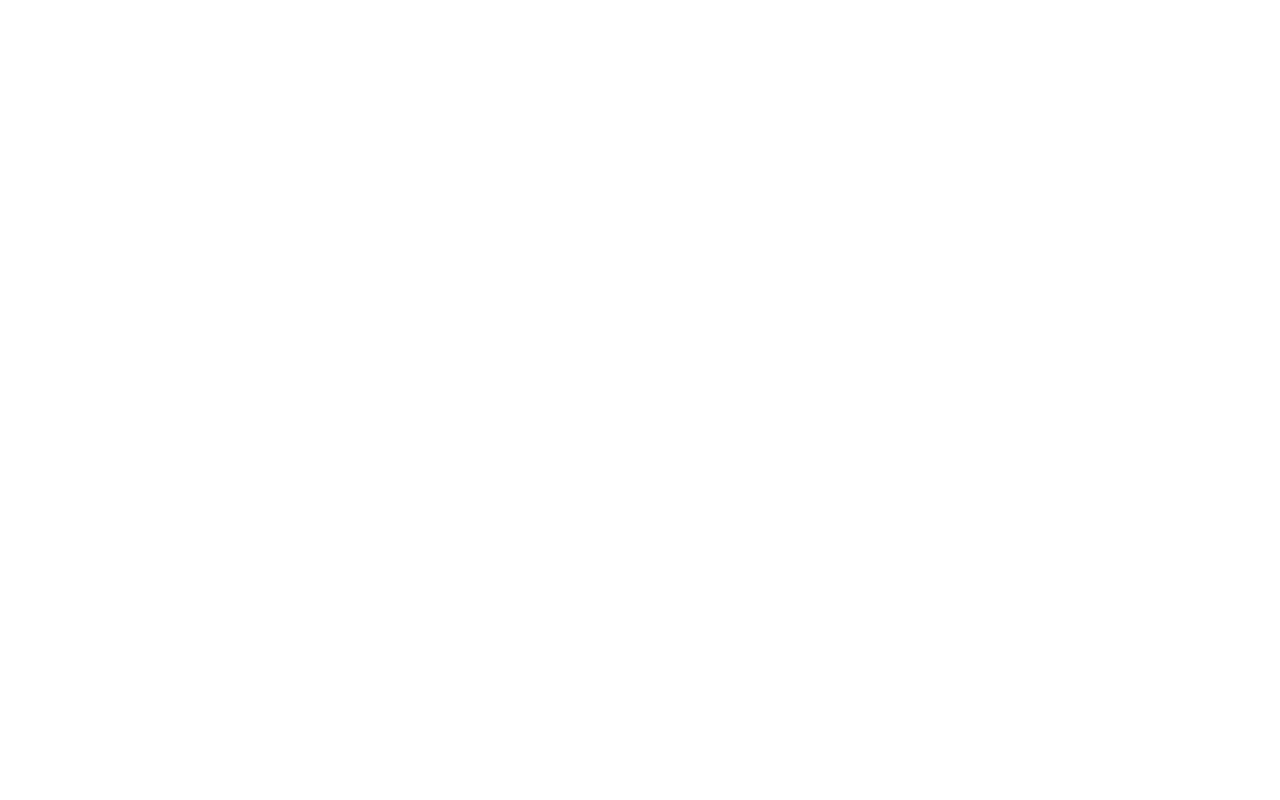
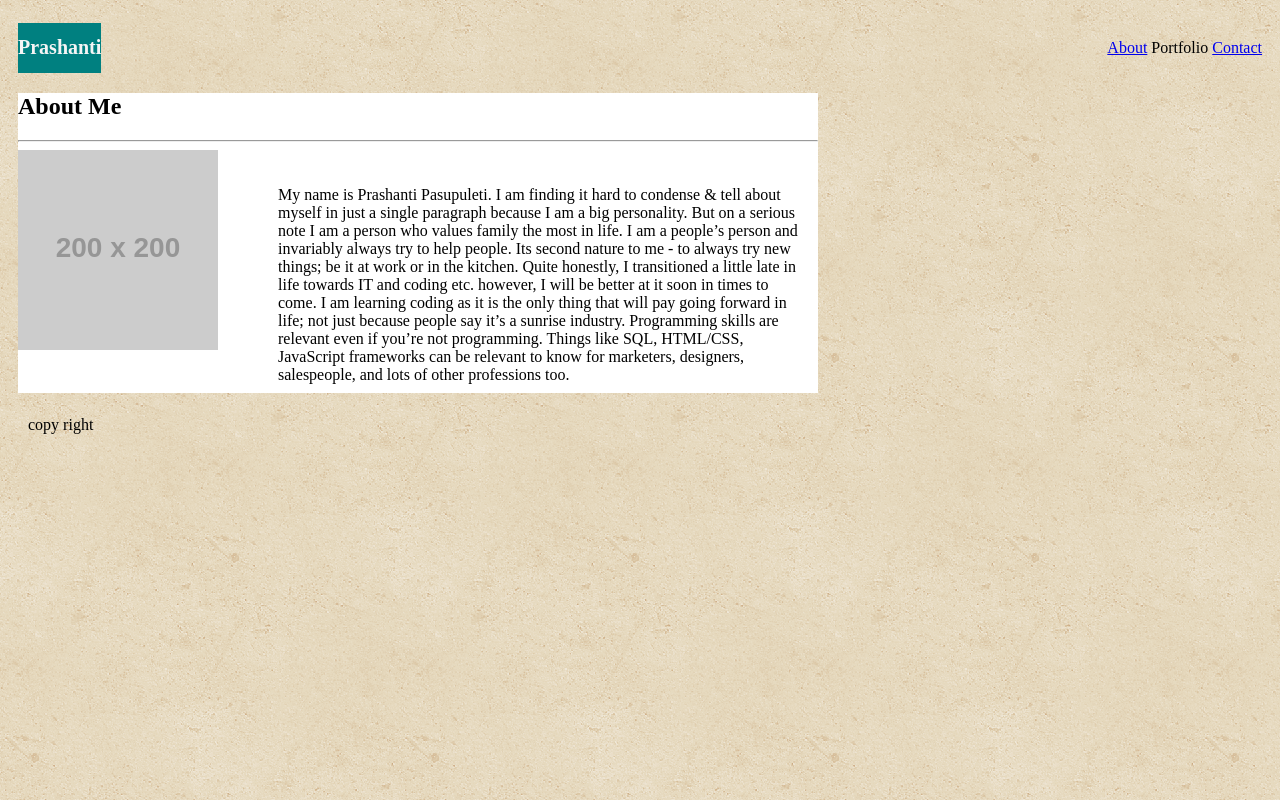
Before and after one commit to prashantip/Basic-Portfolio, a plain HTML site: page index.html in a window 1280 px wide. Drawn offline with Linux system fonts and the light colour scheme; placeholder pictures from the web are drawn by us.

Commit message:
Second Update

```diff
--- /dev/null
+++ b/assest/css/style.css
@@ -0,0 +1,72 @@
+
+*{
+  box-sizing: border-box;
+}
+
+body {
+    background-image: url('../images/vintage-concrete/vintage-concrete/vintage-concrete.png')
+}
+
+
+body { background-color:#ffffff;
+font-family: 'Times New Roman', Times, serif;
+padding: 15px 10px 15px 10px
+
+}
+
+header
+{ color: whitesmoke;
+   background-color: teal;
+    font-size: 10px;
+    font : bold;
+    float: left;
+}
+
+.menu {
+  list-style-type: none;
+background-color: none;
+overflow: hidden;}
+
+nav
+  {float: right;}
+
+ul a :hover
+{background-color: none;}
+
+
+  .box
+  { max-width: 960px;
+    margin-left: auto;
+    margin-right: auto;
+    padding-left: 10px;
+    padding-right: 10px
+}
+
+
+
+
+      .content
+      {background-color: #ffffff;
+        border-color: #dddddd;
+       width: 800px;
+        padding-bottom: 12px;
+        margin-top: 0%;
+        margin-bottom: 0%;
+        height: 300px;
+      }
+
+
+     Article{
+        float: right;
+        padding: 20px;
+        width: 70%;
+        height: 300px
+      }
+
+    .footer{
+      position: fixed;
+        color:whitesmoke#000;
+        background-color:none;
+        padding: 10px;
+        text-align: center;
+    }
--- /dev/null
+++ b/assest/css/style1.css
@@ -0,0 +1,28 @@
+*{
+    box-sizing: border-box;
+
+}
+
+body {
+    font-family: Georgia, 'Times New Roman', Times, serif;
+
+}
+
+
+.Name{
+background-color: teal;
+padding: 10px;
+text-align: left;
+font-size: 15px;
+color: white
+
+}
+.topnav a.active{
+    background-color: none;
+}
+
+.topnav a
+ { overflow: hidden;
+    float: right;
+    text-decoration: none;
+}
--- /dev/null
+++ b/assest/css/stylecontact.css
@@ -0,0 +1,70 @@
+
+*{
+    box-sizing: border-box;
+  }
+
+  body {
+      background-image: url('../images/vintage-concrete/vintage-concrete/vintage-concrete.png')
+  }
+
+
+  body { background-color:#ffffff;
+  font-family: 'Times New Roman', Times, serif;
+  padding: 15px 10px 15px 10px
+
+  }
+
+  header
+  { color: whitesmoke;
+     background-color: teal;
+      font-size: 10px;
+      font : bold;
+      float: left;
+  }
+  .menu {
+    list-style-type: none;
+  background-color: none;
+  overflow: hidden;}
+
+  nav
+    {float: right;}
+
+  ul a :hover
+  {background-color: none;}
+
+
+    .box
+    { max-width: 960px;
+      margin-left: 100px;
+      margin-right: 100px;
+      padding-left: 10px;
+      padding-right: 10px
+  }
+  .content
+      {background-color: #ffffff;
+        border-color: #dddddd;
+       width: 700px;
+        padding-bottom: 12px;
+        margin-top: 0%;
+        margin-bottom: 0%;
+        height: 500px;
+        align-self: auto;
+                }
+
+h2{
+    color: teal;
+}
+
+input{
+    align-items: flex-end;
+
+}
+p{
+    padding-right: 20px;
+}
+
+footer {
+    width: 100%;
+    background-color: #dddddd;
+
+}
--- /dev/null
+++ b/assest/css/styleportfolio.css
@@ -0,0 +1,55 @@
+*{
+    box-sizing: border-box;
+  }
+
+  body {
+      background-image: url('../images/vintage-concrete/vintage-concrete/vintage-concrete.png')
+  }
+
+
+  body { background-color:#ffffff;
+  font-family: 'Times New Roman', Times, serif;
+  padding: 15px 10px 15px 10px
+
+  }
+
+  header
+  { color: whitesmoke;
+     background-color: teal;
+      font-size: 10px;
+      font : bold;
+      float: left;
+  }
+  .menu {
+    list-style-type: none;
+  background-color: none;
+  overflow: hidden;}
+
+  nav
+    {float: right;}
+
+  ul a :hover
+  {background-color: none;}
+
+
+    .box
+    { max-width: 960px;
+      margin-left: 100px;
+      margin-right: 100px;
+      padding-left: 10px;
+      padding-right: 10px
+  }
+  .content
+      {background-color: #ffffff;
+        border-color: #dddddd;
+       width: 700px;
+        padding-bottom: 12px;
+        margin-top: 0%;
+        margin-bottom: 0%;
+        height: 500px;
+        align-self: auto;
+                }
+
+h2{
+    color: teal;
+}
--- a/index.html
+++ b/index.html
@@ -1,12 +1,56 @@
 <!DOCTYPE html>
 <html lang="en">
 <head>
+
     <meta charset="UTF-8">
     <meta name="viewport" content="width=device-width, initial-scale=1.0">
     <meta http-equiv="X-UA-Compatible" content="ie=edge">
-    <title>Document</title>
+    <title>Prashanti</title>
+
+    <link rel="stylesheet" type="text/css" href="./assest/css/style.css">
 </head>
-<body>
+    <body>
 
+
+         <Div>
+    <header><h1>Prashanti</h1></Header>
+    </Div>
+
+    <div class = "menu">
+        <nav>
+            <ul>
+                <a class="active" href="#about">About</a>
+                <a herf="#">Portfolio</a>
+                <a href="#">Contact</a>
+
+            </ul>
+        </nav>
+
+      </div>
+
+<div class="content">
+
+
+
+    <h2>About Me</h2>
+    <hr>
+           <div class="model">
+
+      <img src= "https://placehold.it/200x200"/>
+      <article>
+      <p>My name is Prashanti Pasupuleti. I am finding it hard to condense & tell about myself in just a single paragraph because I am a big personality.
+           But on a serious note I am a person who values family the most in life. I am a people’s person and invariably always try to help people.
+            Its second nature to me - to always try new things; be it at work or in the kitchen. Quite honestly, I transitioned a little late in life towards IT and coding etc. however, I will be better at it soon in times to come.
+            I am learning coding as it is the only thing that will pay going forward in life; not just because people say it’s a sunrise industry.
+            Programming skills are relevant even if you’re not programming. Things like SQL, HTML/CSS, JavaScript frameworks can be relevant to know for marketers, designers, salespeople, and
+            lots of other professions too. </p>
+    </article>
+
+    </div>
+
+<br><br>
+<div class="footer">
+    <p>copy right</p>
+</div>
 </body>
 </html>
```
Also changed, not shown: Potfolio.html (added, +37 -0 lines), contact.html (added, +64 -0 lines), assest/images/my pic.png (added), assest/images/vintage-concrete/vintage-concrete/readme.txt (added), assest/images/vintage-concrete/vintage-concrete/vintage-concrete.png (added), 2 other files.
